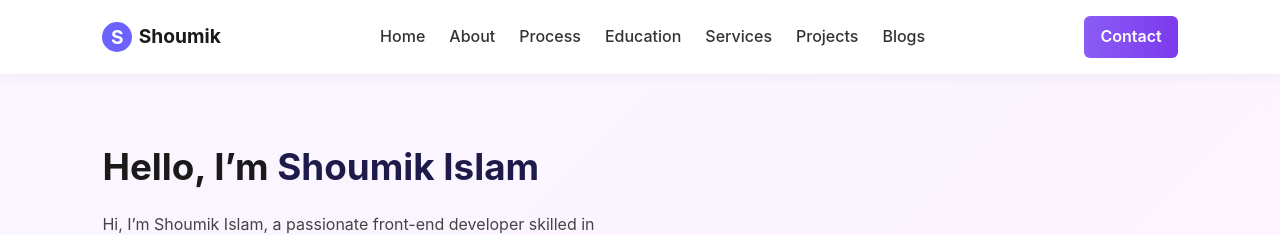
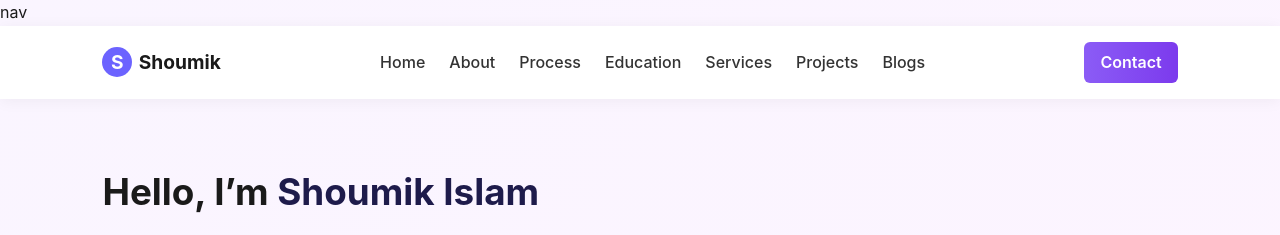
Before and after one commit to ShoumikIslam4/protfolio-website, a plain HTML site: page index.html in a window 1280 px wide. Shown: the top 235 px of the page. Drawn offline with Linux system fonts and the light colour scheme.

```diff
--- a/index.html
+++ b/index.html
@@ -8,6 +8,7 @@
 
 </head>
 <body>
+  <p>nav</p>
   <!-- Navbar -->
   <header class="navbar">
     <div class="logo">
```
